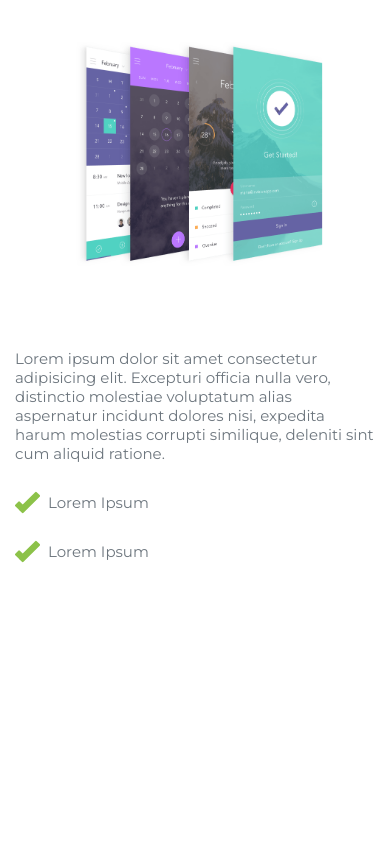
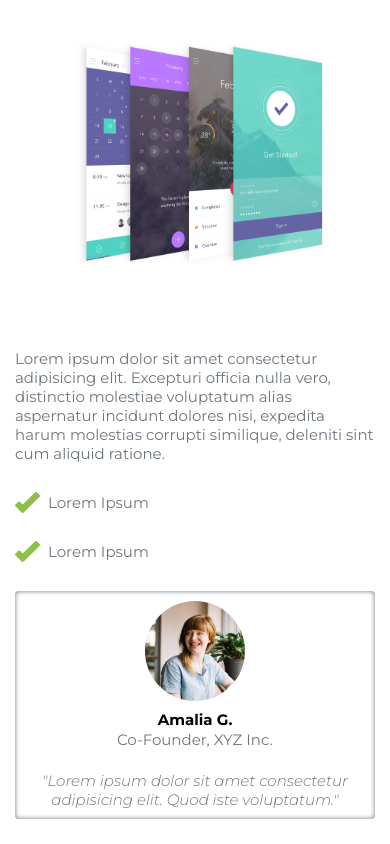
Before and after one commit to lorena-infante/modyo-test, a plain HTML site: page index.html in a window 390 px wide. Shown: the part 2423-3267 px from the top of the page. Before the commit the page ends 2999 px from the top, so only its background shows below. Drawn offline with Linux system fonts and the light colour scheme.

Commit message:
interactive prototype for mobile
- added new styles
--resposive images
- new stylesheets

```diff
--- /dev/null
+++ b/css/comments-wrapper-interactive-proto.css
@@ -0,0 +1,31 @@
+.comments-box{
+    margin-top: 15px;
+    background-color: var(--white);
+    box-shadow: inset 0 0 5px var(--darkGray);
+    border-radius: 4px;
+}
+.comments-box img{
+    width: 100px;
+    border-radius: 50px;
+}
+
+.header-commentsBox {
+    text-align: center;
+    padding-top: 10px;
+  }
+
+.header-commentsBox h3{
+    font: 800 15px/ 0px var(--fontBase);
+  }
+
+.header-commentsBox p{
+    font: 400 15px/ 10px var(--fontBase);
+}
+
+.comments-box h5{
+    font: italic 15px/ normal var(--fontBase);
+    color: var(--darkGray);
+    padding: 0px 8px 10px 8px;
+    text-align: center;
+
+}
--- a/css/styles.css
+++ b/css/styles.css
@@ -3,6 +3,7 @@
 @import "./buttons.css";
 @import "./features.css";
 @import "./wrapper-interactive-proto.css";
+@import "./comments-wrapper-interactive-proto.css";
 
 
 
--- a/css/wrapper-interactive-proto.css
+++ b/css/wrapper-interactive-proto.css
@@ -13,7 +13,6 @@
   flex-direction: column;
 }
 
-
 .group-check, .group-check1 {
   display: flex;
   gap: 8px;
--- a/index.html
+++ b/index.html
@@ -117,8 +117,17 @@
                     <div class="group-check1">
                         <img src="./icons/green-check.svg" width="25px"/><p>Lorem Ipsum</p>
                     </div>
-
                 </div><!-- end of check-list -->
+                <div class="comments-wrapper">
+                    <div class="comments-box">
+                        <div class="header-commentsBox">
+                            <img src="./img/person_1.jpg" alt="Amalia G photo">
+                            <h3>Amalia G.</h3>
+                            <p>Co-Founder, XYZ Inc.</p>
+                        </div><!-- end of header-commentsBox -->
+                        <h5>"Lorem ipsum dolor sit amet consectetur adipisicing elit. Quod iste voluptatum."</h5>
+                    </div> <!--end of comments-wrapper-->
+                </div>
             </div><!-- end of wrapper-interactive-proto -->
         </section><!--end of interactive proto-->
     </div><!--end of wrapper-->
```
